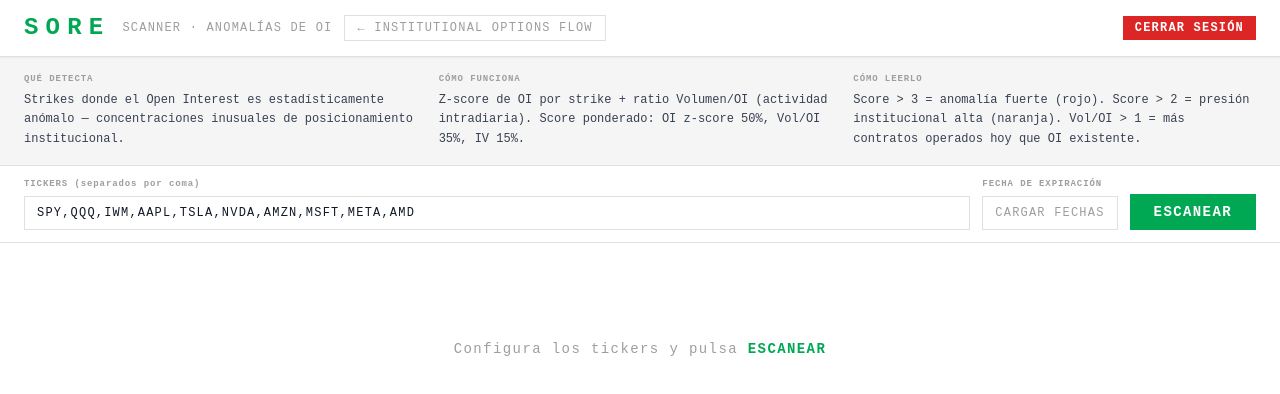
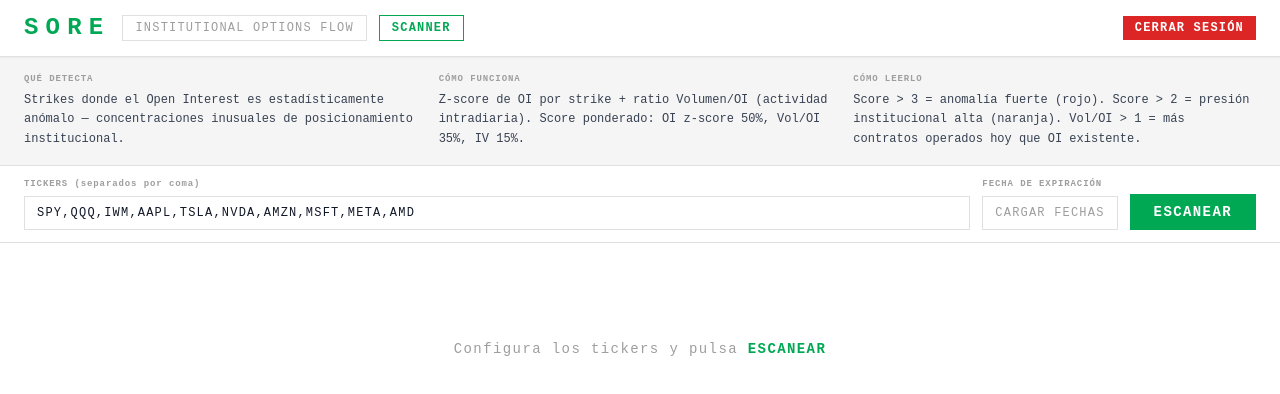
Before and after one commit to damo1606/sore, a Next.js app: page /scanner in a window 1280 px wide. Shown: the top 394 px of the page. Built offline with nearby package versions, Linux system fonts and the light colour scheme.

Commit message:
clean up navigation: show only two main sections in header

```diff
--- a/src/app/page.tsx
+++ b/src/app/page.tsx
@@ -161,9 +161,11 @@ export default function Home() {
       <header className="border-b border-border px-4 sm:px-6 py-3 flex items-center justify-between bg-bg sticky top-0 z-50 shadow-sm">
         <div className="flex items-center gap-3">
           <span className="text-accent font-bold text-xl sm:text-2xl tracking-[0.3em]">SORE</span>
-          <span className="text-muted text-xs tracking-widest hidden sm:block">INSTITUTIONAL OPTIONS FLOW</span>
+          <span className="text-xs text-accent border border-accent px-3 py-1 tracking-widest font-bold hidden sm:block">
+            INSTITUTIONAL OPTIONS FLOW
+          </span>
           <a href="/scanner" className="text-xs text-muted border border-border px-3 py-1 tracking-widest hover:text-accent hover:border-accent transition-colors hidden sm:block">
-            SCANNER OI
+            SCANNER
           </a>
         </div>
         <button
--- a/src/app/scanner/page.tsx
+++ b/src/app/scanner/page.tsx
@@ -144,11 +144,13 @@ export default function ScannerPage() {
       {/* Header */}
       <header className="border-b border-border px-4 sm:px-6 py-3 flex items-center justify-between bg-bg sticky top-0 z-50 shadow-sm">
         <div className="flex items-center gap-3">
-          <a href="/" className="text-accent font-bold text-xl sm:text-2xl tracking-[0.3em] hover:opacity-80 transition-opacity">SORE</a>
-          <span className="text-muted text-xs tracking-widest hidden sm:block">SCANNER · ANOMALÍAS DE OI</span>
-          <a href="/" className="text-xs text-muted border border-border px-3 py-1 tracking-widest hover:text-accent hover:border-accent transition-colors hidden sm:block">
-            ← INSTITUTIONAL OPTIONS FLOW
+          <span className="text-accent font-bold text-xl sm:text-2xl tracking-[0.3em]">SORE</span>
+          <a href="/" className="text-xs text-muted border border-border px-3 py-1 tracking-widest hover:text-accent hover:border-accent transition-colors">
+            INSTITUTIONAL OPTIONS FLOW
           </a>
+          <span className="text-xs text-accent border border-accent px-3 py-1 tracking-widest font-bold">
+            SCANNER
+          </span>
         </div>
         <button
           onClick={async () => {
```
